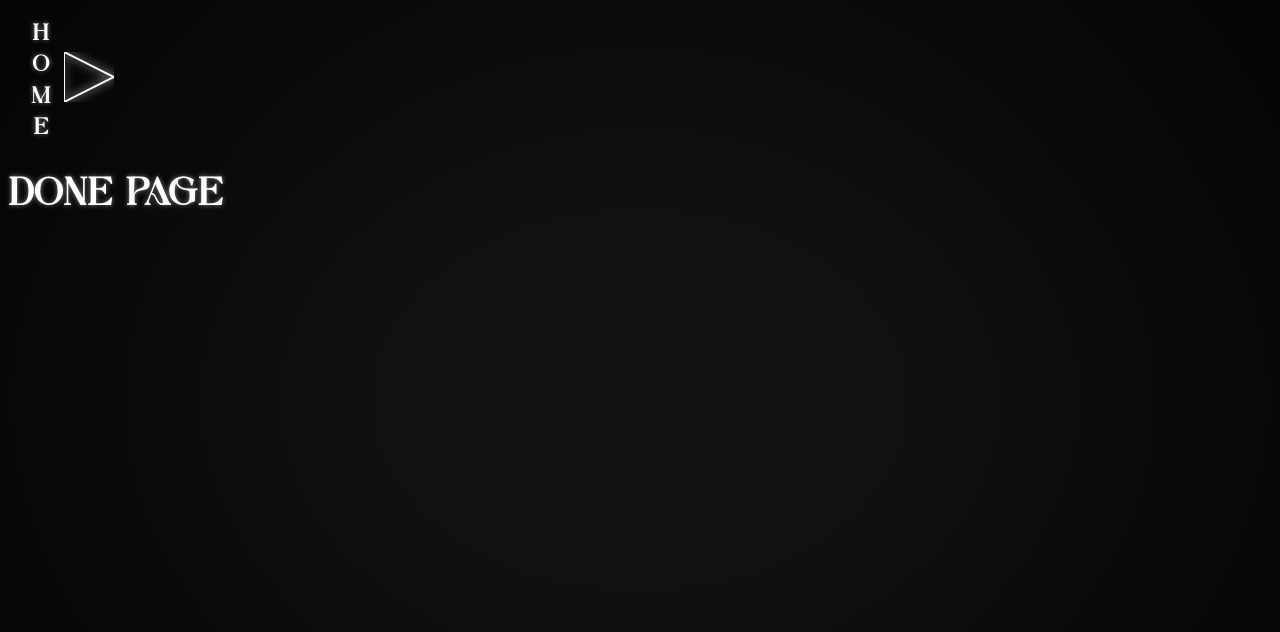
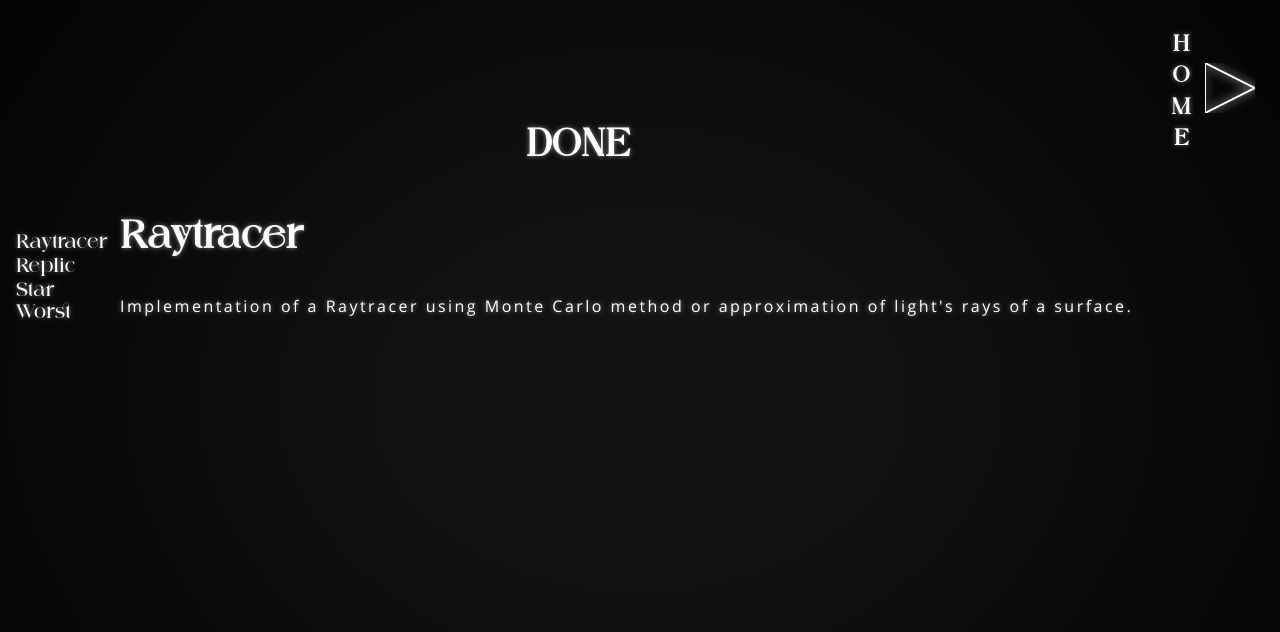
Before and after one commit to Miou-zora/miou-zora.github.io, a React (Create React App) app: page /done in a window 1280 px wide. Shown: the top 632 px of the page. Built offline with nearby package versions, Linux system fonts and the light colour scheme.

Commit message:
feat(core): add basic structure for done and todo pages

```diff
--- a/src/pages/Done.tsx
+++ b/src/pages/Done.tsx
@@ -1,12 +1,54 @@
 import React from 'react'
 import PageButtonWithText from '../components/PageButtonWithText'
 import { Direction } from '../components/Triangle'
+class Project {
+  name: string
+  mdDescription: string
+  constructor(
+    name: string,
+    mdDescription: string
+  ) {
+    this.name = name
+    this.mdDescription = mdDescription
+  }
+}
 
 export default function DonePage(): JSX.Element {
+  const projects: Project[] = [
+    new Project('Raytracer', 'Implementation of a Raytracer using Monte Carlo method or approximation of light\'s rays of a surface.'),
+    new Project('Replic', 'Lorem ipsum dolor sit amet, consectetur adipiscing elit. Morbi molestie sapien neque, quis consectetur ligula tincidunt pharetra. Nulla facilisi. Cras faucibus nisi condimentum aliquet blandit. Nullam nunc nisi, congue sit amet bibendum ac, pellentesque in ligula. Sed euismod dolor id massa fermentum finibus. Morbi tristique laoreet sollicitudin. In bibendum ac nibh eu hendrerit. Mauris quam purus, tempus vitae arcu sit amet, blandit porttitor augue. Nullam vitae congue augue. Donec vestibulum tortor turpis, vel fermentum nisl consequat eu. Etiam at scelerisque felis. Phasellus semper nec magna mollis consectetur. Aliquam at dui vestibulum, hendrerit arcu ac, posuere sem. Fusce rutrum tortor id lectus iaculis, vehicula lacinia ligula vulputate. Maecenas laoreet nisi eget dolor porta, eget eleifend turpis tristique. Vivamus imperdiet mi lacus, a viverra est consequat sed.'),
+    new Project('Star Worst', 'AR Project, where user is immersed in the death star scene of first Star Wars film using HTC Tracker.')
+  ]
+  const [selectedProject, setSelectedProject] = React.useState(projects[0])
   return (
-    <>
-      <PageButtonWithText page="/" direction={Direction.Right} text='HOME'/>
-      <h1>DONE PAGE</h1>
-    </>
+    <table style={{ width: '100%' }}>
+      <td>
+        <h1 style={{ textAlign: 'center' }}>DONE</h1>
+        <table>
+          <td width={100}>
+            {projects.map((project: Project) => {
+              return (
+                <tr key={project.name}>
+                  <a onClick={() => { setSelectedProject(project) }}>{project.name}</a>
+                </tr>
+              )
+            })}
+          </td>
+          <td>
+            <tr>
+              <h1>{selectedProject.name}</h1>
+            </tr>
+            <tr>
+              <p>{selectedProject.mdDescription}</p>
+            </tr>
+          </td>
+        </table>
+      </td>
+      <td>
+        <div>
+          <PageButtonWithText page="/" direction={Direction.Right} text='HOME'/>
+        </div>
+      </td>
+    </table>
   )
 }
--- a/src/pages/ToDo.tsx
+++ b/src/pages/ToDo.tsx
@@ -22,9 +22,14 @@ export default function ToDoPage(): JSX.Element {
   ]
   const [selectedProject, setSelectedProject] = React.useState(projects[0])
   return (
-    <>
+    <table style={{ width: '100%' }}>
+      <td>
+        <div>
           <PageButtonWithText page="/" direction={Direction.Left} text='HOME'/>
-      <h1>TODO PAGE</h1>
+        </div>
+      </td>
+      <td>
+        <h1 style={{ textAlign: 'center' }}>TODO</h1>
         <table>
           <td width={100}>
             {projects.map((project: Project) => {
@@ -44,6 +49,7 @@ export default function ToDoPage(): JSX.Element {
             </tr>
           </td>
         </table>
-    </>
+      </td>
+    </table>
   )
 }
```
Lines whose indentation alone changed are shown as unchanged.
